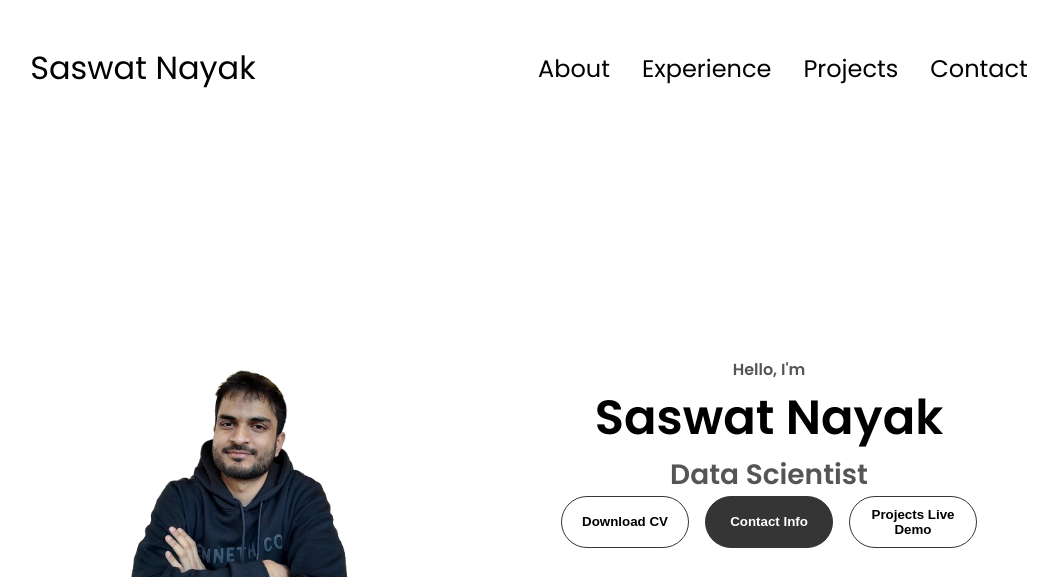
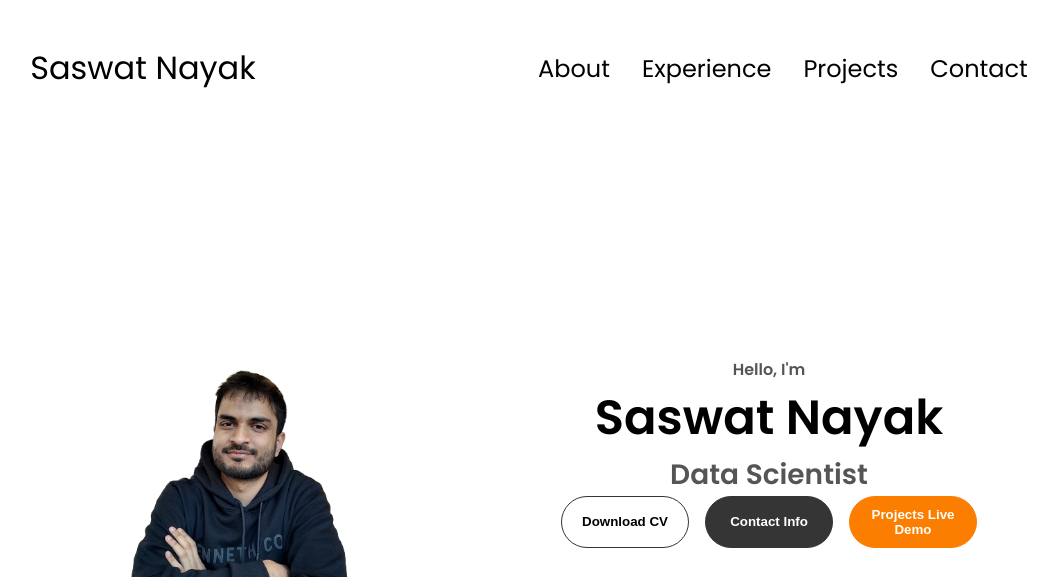
Before and after one commit to saswatnayak1998/Saswat_personal_website, a plain HTML site: page index.html in a window 1280 px wide. Shown: the top 577 px of the page, without its empty margins (111-1169 px from the left). Drawn offline with Linux system fonts and the light colour scheme.

```diff
--- a/index.html
+++ b/index.html
@@ -55,7 +55,7 @@
           <button class="btn btn-color-1" onclick="location.href='./#contact'">
             Contact Info
           </button>
-          <button class="btn btn-color-2" onclick="window.location.href='menu.html'">
+          <button class="btn btn-color-3" onclick="window.location.href='menu.html'">
             Projects Live Demo
           </button>
         </div>
```
